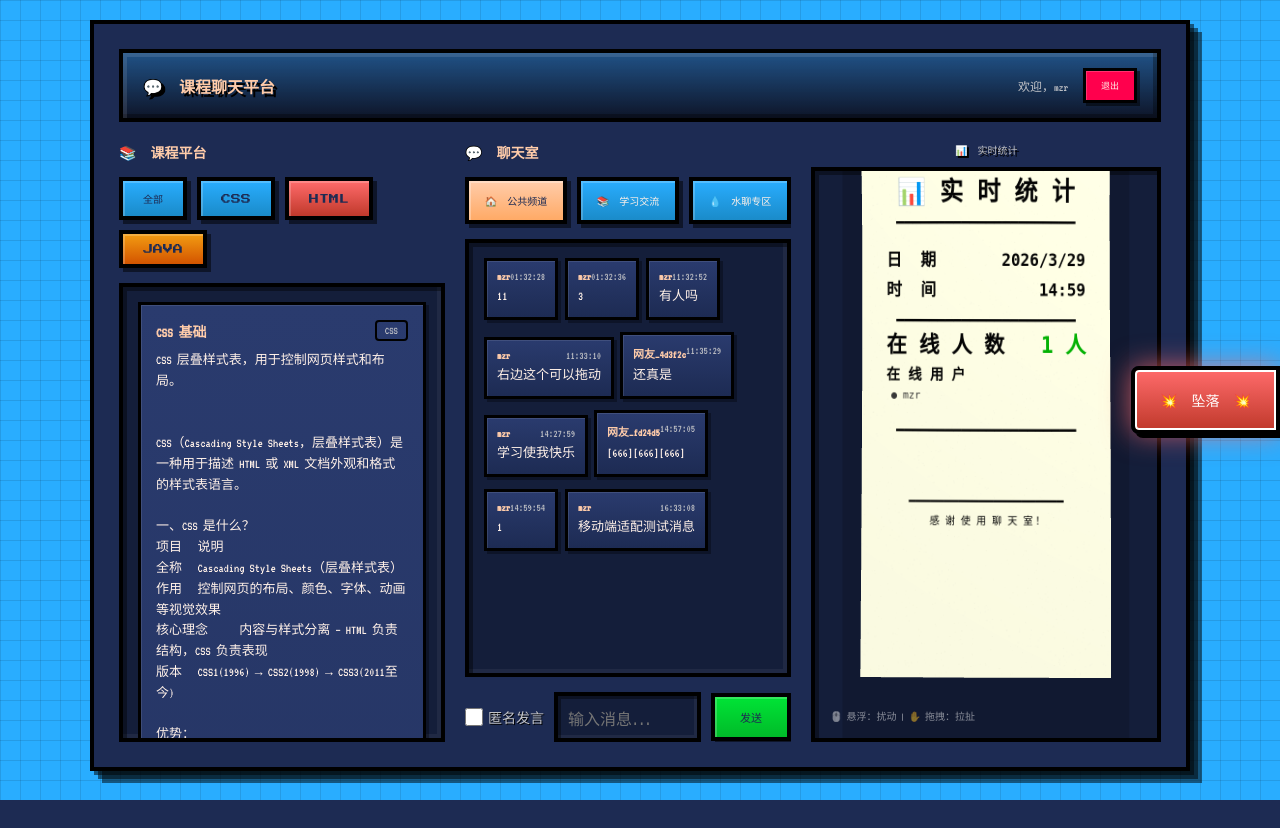
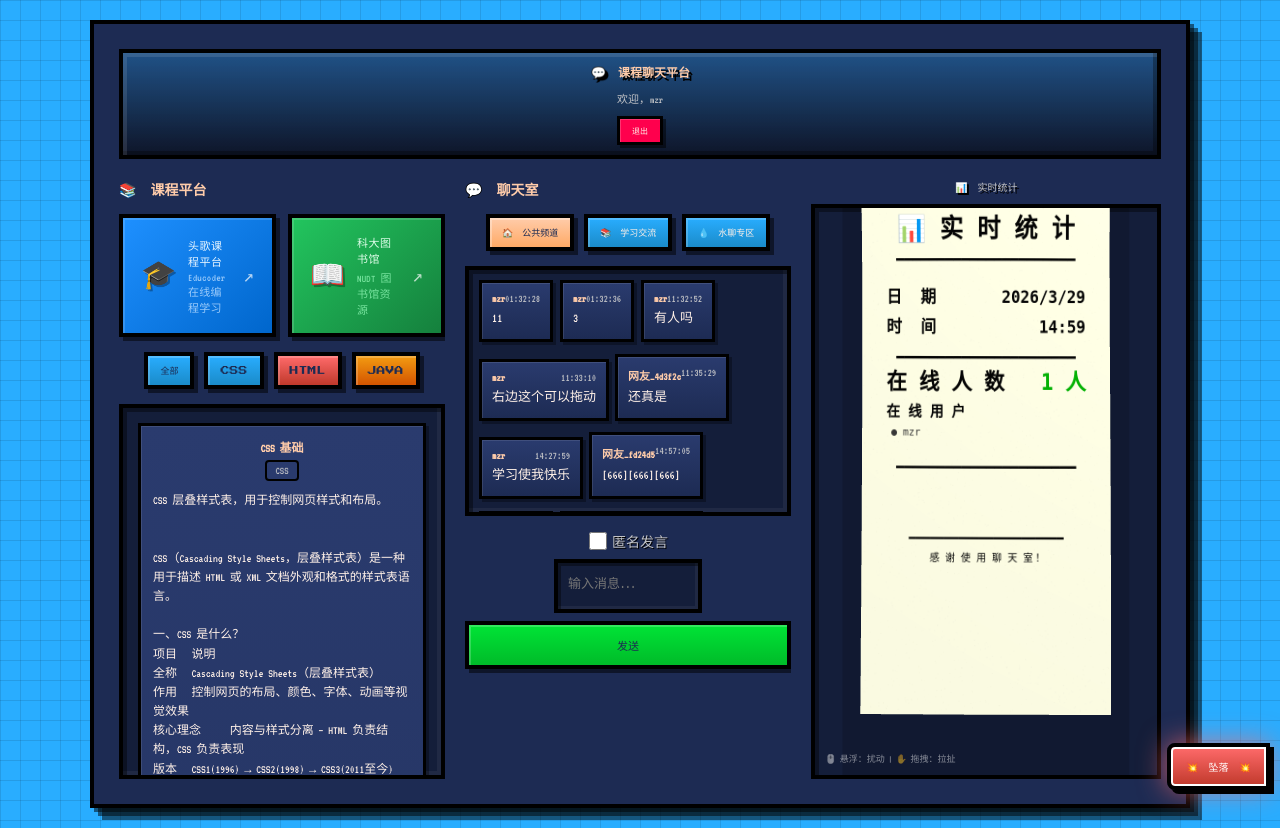
Before and after one commit to shangjian2023/chat-room, a Flask app: page / in a window 1280 px wide. Before the commit the page ends 800 px from the top, so only its background shows below. Run offline with Flask 3, Linux system fonts and the light colour scheme; a user stored in the database is signed in; some libraries are stand-ins or nearby versions.

Commit message:
添加头歌课程平台和科大图书馆快捷入口

```diff
--- a/templates/index.html
+++ b/templates/index.html
@@ -336,6 +336,125 @@
             gap: 10px;
             margin-bottom: 15px;
             flex-wrap: wrap;
+        }
+
+        /* ========================================
+           外部链接按钮样式
+           ======================================== */
+        .external-links {
+            display: grid;
+            grid-template-columns: 1fr 1fr;
+            gap: 12px;
+            margin-bottom: 15px;
+        }
+
+        .external-btn {
+            display: flex;
+            align-items: center;
+            gap: 12px;
+            padding: 16px 18px;
+            border: 4px solid var(--pixel-border);
+            text-decoration: none;
+            box-shadow:
+                4px 4px 0 var(--pixel-shadow),
+                inset 2px 2px 0 rgba(255,255,255,0.15);
+            transition: all 0.15s ease;
+            position: relative;
+            overflow: hidden;
+        }
+
+        .external-btn::before {
+            content: '';
+            position: absolute;
+            top: 0;
+            left: -100%;
+            width: 100%;
+            height: 100%;
+            background: linear-gradient(90deg, transparent, rgba(255,255,255,0.2), transparent);
+            transition: left 0.4s ease;
+        }
+
+        .external-btn:hover::before {
+            left: 100%;
+        }
+
+        .external-btn:hover {
+            transform: translateY(-3px);
+            box-shadow:
+                6px 6px 0 var(--pixel-shadow),
+                inset 2px 2px 0 rgba(255,255,255,0.15);
+        }
+
+        .external-btn:active {
+            transform: translateY(1px);
+            box-shadow:
+                2px 2px 0 var(--pixel-shadow),
+                inset 2px 2px 0 rgba(0,0,0,0.2);
+        }
+
+        .btn-icon {
+            font-size: 28px;
+            line-height: 1;
+            filter: drop-shadow(2px 2px 0 rgba(0,0,0,0.3));
+        }
+
+        .btn-text {
+            display: flex;
+            flex-direction: column;
+            gap: 3px;
+            flex: 1;
+        }
+
+        .btn-title {
+            font-family: 'Press Start 2P', cursive;
+            font-size: 11px;
+            text-transform: uppercase;
+            letter-spacing: 0.5px;
+        }
+
+        .btn-desc {
+            font-family: 'VT323', monospace;
+            font-size: 11px;
+            opacity: 0.85;
+            letter-spacing: 0.3px;
+        }
+
+        .btn-arrow {
+            font-size: 18px;
+            opacity: 0.7;
+            transition: transform 0.15s ease;
+        }
+
+        .external-btn:hover .btn-arrow {
+            transform: translate(3px, -3px);
+        }
+
+        /* 头歌课程平台 - 蓝色主题 */
+        .educoder-btn {
+            background: linear-gradient(135deg, #1e90ff 0%, #0066cc 100%);
+            color: #ffffff;
+        }
+
+        .educoder-btn .btn-title {
+            color: #e6f4ff;
+        }
+
+        .educoder-btn .btn-desc {
+            color: #b3d9ff;
+        }
+
+        /* 科大图书馆 - 绿色主题 */
+        .library-btn {
+            background: linear-gradient(135deg, #22c55e 0%, #15803d 100%);
+            color: #ffffff;
+        }
+
+        .library-btn .btn-title {
+            color: #dcfce7;
+        }
+
+        .library-btn .btn-desc {
+            color: #86efac;
         }
 
         .course-tab {
@@ -880,8 +999,26 @@
                 max-width: 100%;
             }
 
-            /* 主面板 */
-            .pixel-panel {
+            /* 外部链接按钮 - 平板/手机端变为单列 */
+            .external-links {
+                grid-template-columns: 1fr;
+            }
+
+            .external-btn {
+                padding: 14px 16px;
+            }
+
+            .btn-icon {
+                font-size: 24px;
+            }
+
+            .btn-title {
+                font-size: 10px;
+            }
+
+            .btn-desc {
+                font-size: 10px;
+            }
                 padding: 15px;
                 border-width: 3px;
                 box-shadow:
@@ -1242,6 +1379,26 @@
                 <!-- 左侧：课程平台 -->
                 <div class="course-platform fall-element" data-module="course">
                     <h2 style="font-family: 'Press Start 2P', cursive; font-size: 14px; margin-bottom: 15px; color: var(--pixel-acc-primary);">📚 课程平台</h2>
+
+                    <!-- 外部链接入口 -->
+                    <div class="external-links fall-element">
+                        <a href="https://www.educoder.net/" target="_blank" class="external-btn educoder-btn">
+                            <span class="btn-icon">🎓</span>
+                            <span class="btn-text">
+                                <span class="btn-title">头歌课程平台</span>
+                                <span class="btn-desc">Educoder 在线编程学习</span>
+                            </span>
+                            <span class="btn-arrow">↗</span>
+                        </a>
+                        <a href="https://library.nudt.edu.cn/" target="_blank" class="external-btn library-btn">
+                            <span class="btn-icon">📖</span>
+                            <span class="btn-text">
+                                <span class="btn-title">科大图书馆</span>
+                                <span class="btn-desc">NUDT 图书馆资源</span>
+                            </span>
+                            <span class="btn-arrow">↗</span>
+                        </a>
+                    </div>
 
                     <!-- 分类标签 -->
                     <div class="course-tabs fall-element">
```
Also changed, not shown: .claude/settings.local.json, instance/course_platform.db, 5 other files.
